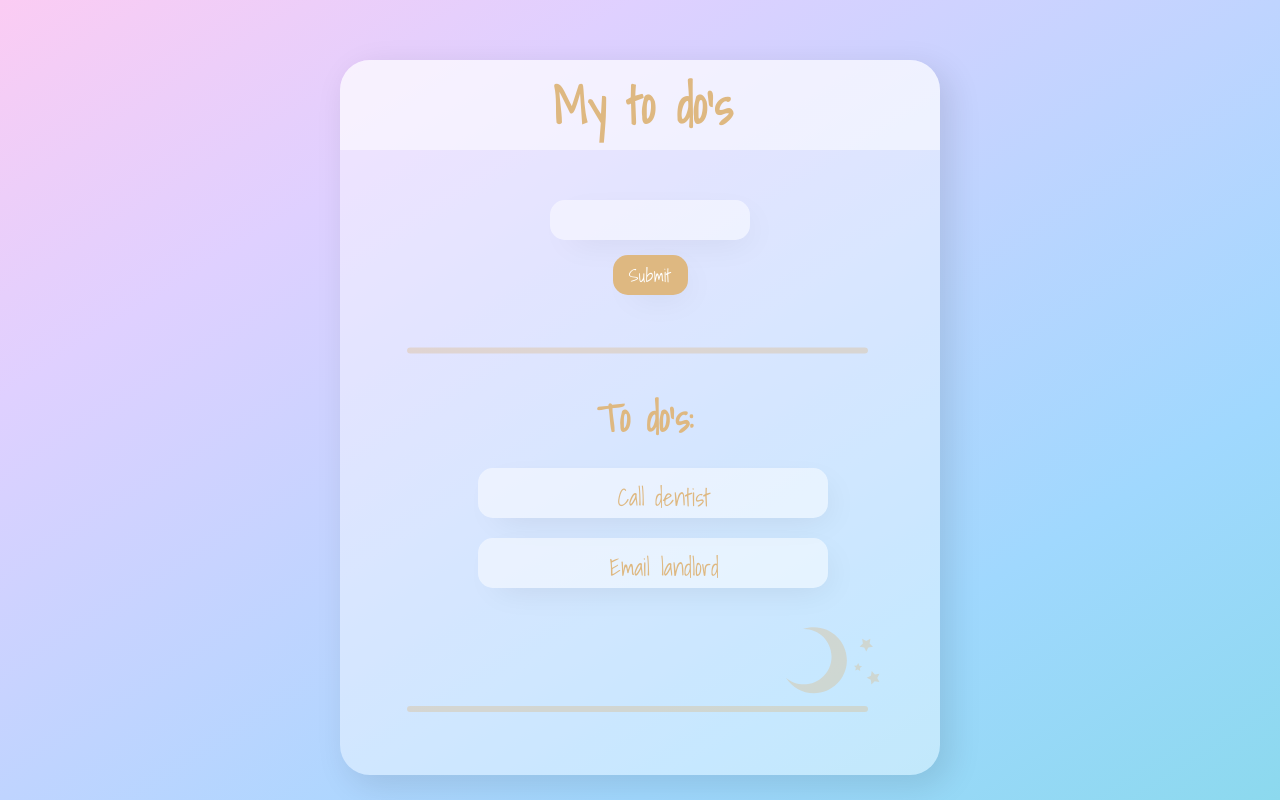
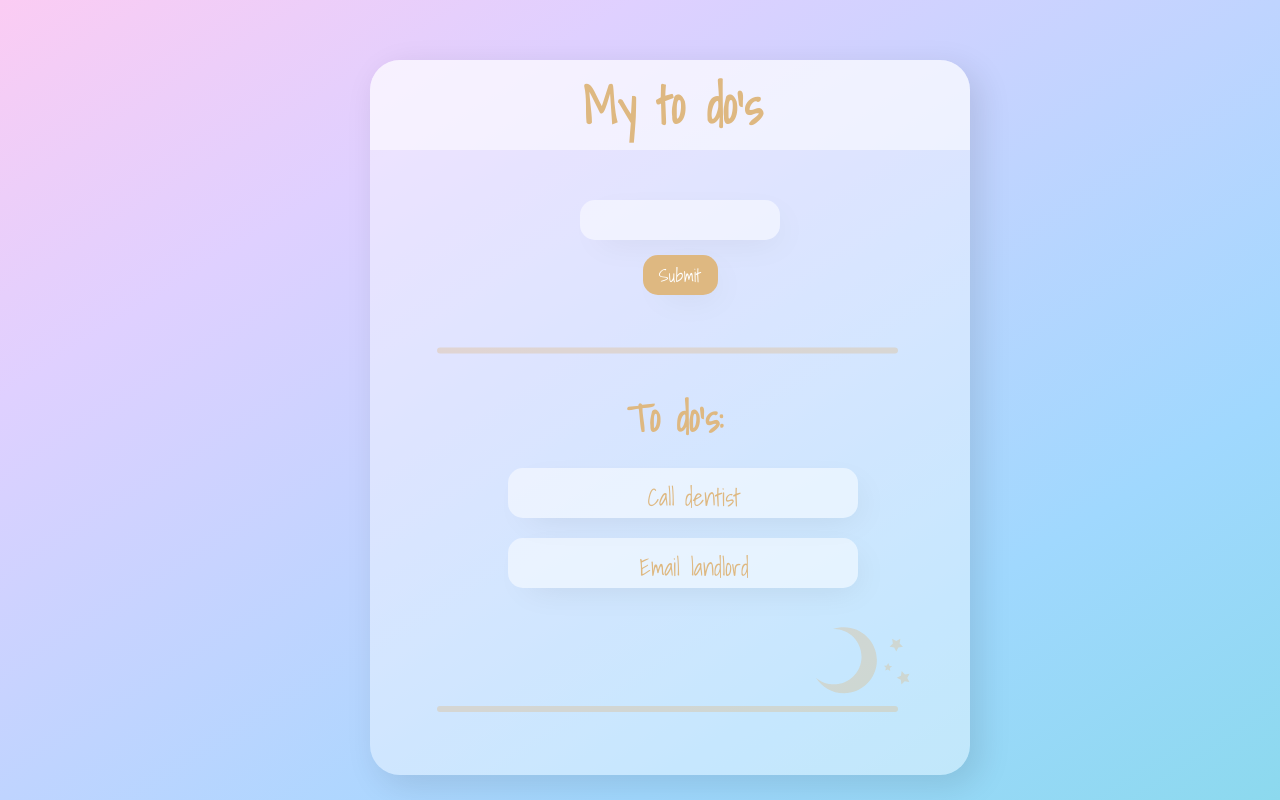
Before and after one commit to ilaria-orlando/intro-react, a React (Create React App) app: page / in a window 1280 px wide. Built offline with nearby package versions, Linux system fonts and the light colour scheme.

Commit message:
fix background

```diff
--- a/src/App.css
+++ b/src/App.css
@@ -10,8 +10,8 @@
 
 body{
     background-image: linear-gradient(to right bottom, #fbccf3, #dfd0ff, #bfd4ff, #a0d8fe, #8cd9ee);
-    background-repeat: no-repeat;
-    height: 100vh;
+    background-attachment: fixed;
+    background-repeat: space;
     display: flex;
     justify-content: center;
     align-content: center;
@@ -20,7 +20,7 @@ body{
 .App {
     color: #deb881;
     text-align: center;
-    margin-top: 60px;
+    margin: 60px 0 0 60px;
     border-radius: 30px;
     width: 600px;
     height: auto;
```
